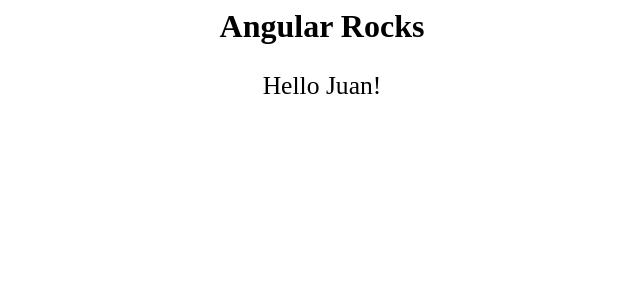
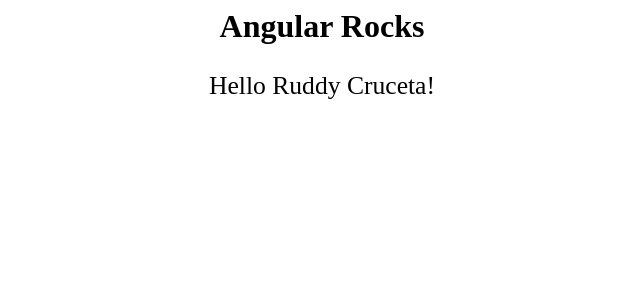
Before and after one commit to tecnology8/AngularExamples, an Angular app: page / in a window 1280 px wide. Shown: the top 300 px of the page, without its empty margins (318-958 px from the left). Built offline with nearby package versions, Linux system fonts and the light colour scheme.

Commit message:
Binding Property

```diff
--- a/src/app/app.component.html
+++ b/src/app/app.component.html
@@ -1,4 +1,4 @@
 <div style="text-align:center">
   <h1>Angular Rocks</h1>
-<custom-hello name="Juan"></custom-hello>
+<custom-hello name="{{myName}}"></custom-hello>
 </div>
--- a/src/app/app.component.ts
+++ b/src/app/app.component.ts
@@ -6,5 +6,6 @@
   styleUrls: [ './app.component.css' ]
 })
 export class AppComponent  {
-  name = 'Angular';
+  //name = 'Angular';
+  public myName:string = "Ruddy Cruceta";
 }
```
